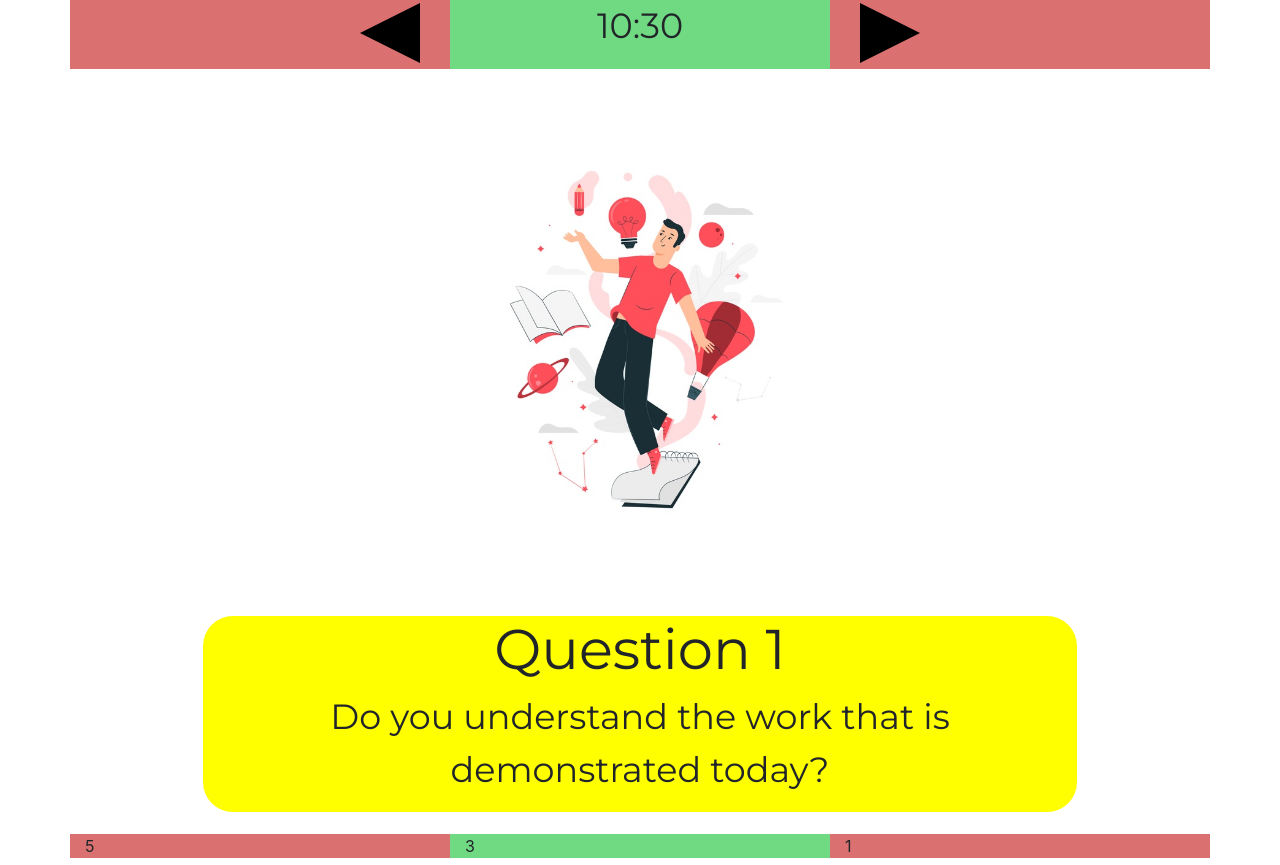
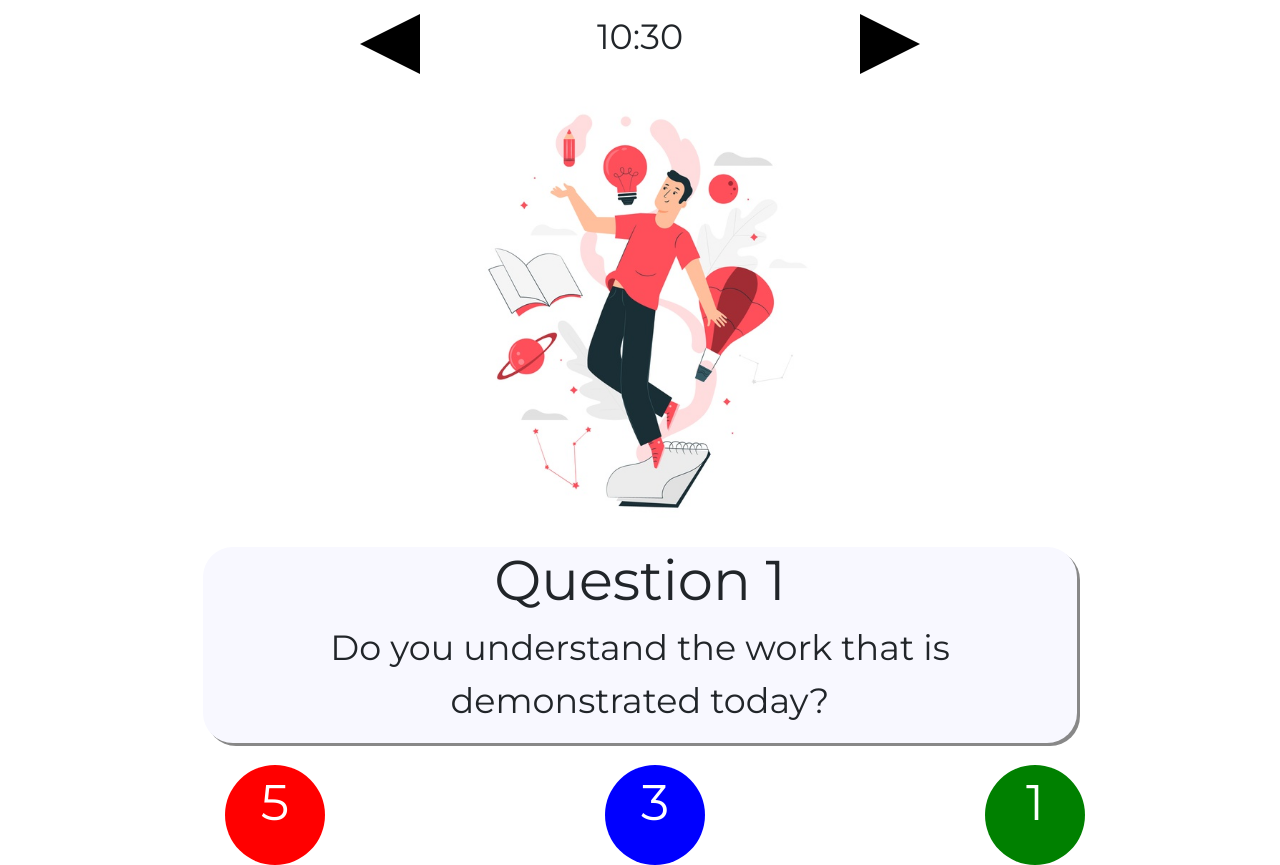
Before and after one commit to carlokuyper/IOT-204, a plain HTML site: page index.html in a window 1280 px wide. Drawn offline with nearby package versions, Linux system fonts and the light colour scheme.

Commit message:
Added answer section

```diff
--- a/index.html
+++ b/index.html
@@ -17,13 +17,13 @@
 
         <div class="container">
           <div class="nav-con row">
-            <div class="col-sm" style="background-color: rgb(218, 112, 112);">
+            <div class="col-sm">
               <div class="col"><div class="col arrow-left"></div></div>
             </div>
-            <div class="col-sm" style="background-color: rgb(112, 218, 130);">
+            <div class="col-sm">
               <p>10:30</p>
             </div>
-            <div class="col-sm" style="background-color: rgb(218, 112, 112);">
+            <div class="col-sm">
               <div class="col"><div class="col arrow-right"></div></div>
             </div>
           </div>
@@ -44,9 +44,21 @@
 
        <div class="container">
         <div class="row answer-con">
-          <div class="col-md" style="background-color: rgb(218, 112, 112);">5</div>
-          <div class="col-sm" style="background-color: rgb(112, 218, 130);">3</div>
-          <div class="col-sm" style="background-color: rgb(218, 112, 112);">1</div>
+          <div class="col-sm">
+            <div class="circle" style="background-color: red;">
+              <p class="text">5</p>
+            </div>
+          </div>
+          <div class="col-sm">
+            <div class="circle" style="background-color: blue;">
+              <p class="text">3</p>
+            </div>
+          </div>
+          <div class="col-sm">
+            <div class="circle" style="background-color: green;">
+              <p class="text">1</p>
+            </div>
+          </div>
         </div>
       </div><!--answer-con-->
 
--- a/main.css
+++ b/main.css
@@ -15,6 +15,7 @@ p{
 
 .nav-con{
     height: 7%;
+    margin-top: 1%;
 }
 
 .arrow-left{
@@ -33,7 +34,7 @@ p{
 }/*--nav--*/
 
 .img-con{
-    height: 70%;
+    height: 60%;
     margin: 0;
     padding: 0;
 }
@@ -41,7 +42,7 @@ p{
 .image-holder{
     background-image: url(img/illustration-1.jpg);
     background-position: center;
-    background-size: 30%;
+    background-size: 35%;
     background-repeat: no-repeat;
 }
 /*--middle-images--*/
@@ -49,14 +50,15 @@ p{
 
 .quest-box{
     border-radius: 30px;
-    background-color:  #ffff00;
+    background-color: ghostwhite;
+    box-shadow: 3px 3px #888888;
 }
 /*--third-question-text--*/
 
 
 .answer-con{
     margin-top: 2%;
-    background-color:  #3498db;
+    height: 10%;
 }
 
 .circle-con{
@@ -64,9 +66,10 @@ p{
 }
 
 .circle{
-    height: 40%;
-    width: 40%;
-    background-color: blue;
+    height: 100px;
+    width: 100px;
+    border-radius: 50%;
+    margin-left: 40%;
 }
 
 .text{
```
